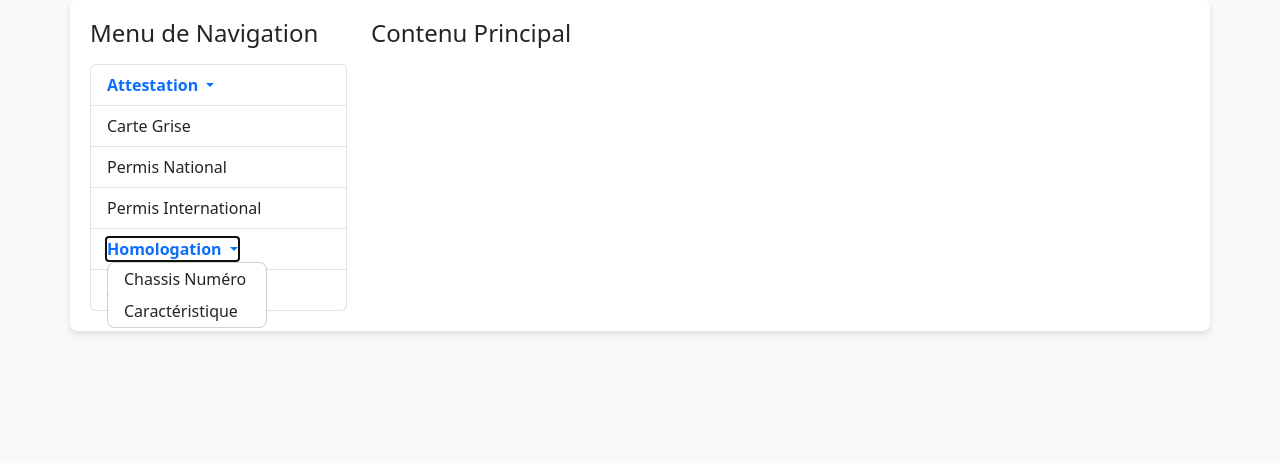
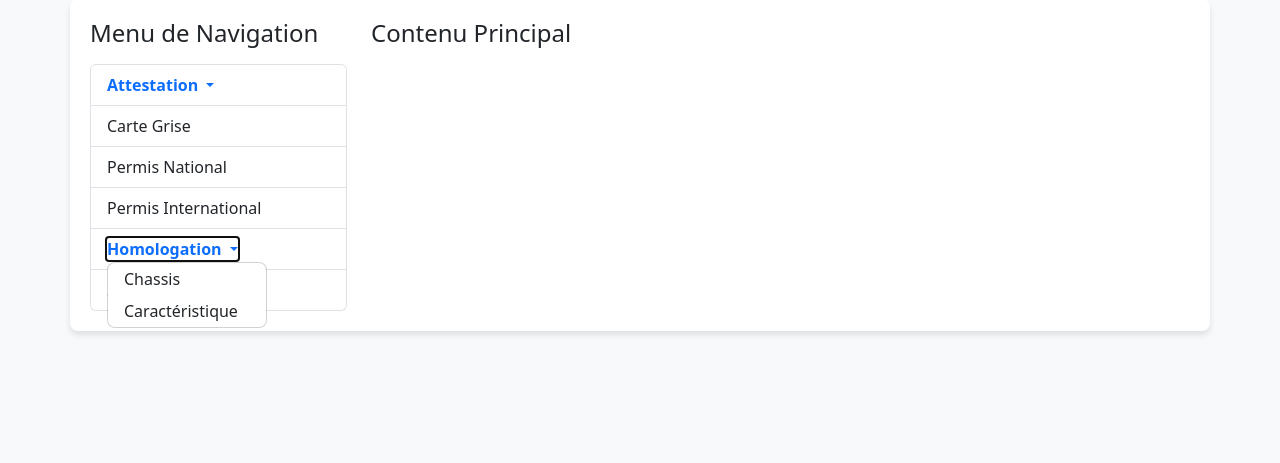
Before and after one commit to slmn10/MT-E, a PHP site: page /index.php in a window 1280 px wide, after a click on "Homologation". Shown: the part 49-512 px from the top of the page. Run offline with PHP 8.4, Linux system fonts and the light colour scheme; the visitor is signed in with stand-in values (Sample User, id 1).

Commit message:
Update index.php
ghj

```diff
--- a/Immatriculation/index.php
+++ b/Immatriculation/index.php
@@ -105,7 +105,7 @@ if (isset($_GET['action']) && $_GET['action'] == "logout") {
                             Homologation
                         </a>
                         <ul class="dropdown-menu p-0">
-                            <li><a href="?route=liste_pv_chassis" class="dropdown-item <?= isset($_GET['route']) && $_GET['route'] == 'liste_pv_chassis' ? 'active' : '' ?>">Chassis Numéro</a></li>
+                            <li><a href="?route=liste_pv_chassis" class="dropdown-item <?= isset($_GET['route']) && $_GET['route'] == 'liste_pv_chassis' ? 'active' : '' ?>">Chassis</a></li>
                             <li><a href="?route=create_pv_chassis" class="dropdown-item <?= isset($_GET['route']) && $_GET['route'] == 'create_pv_chassis' ? 'active' : '' ?>">Caractéristique</a></li>
                         </ul>
                     </div>
```
